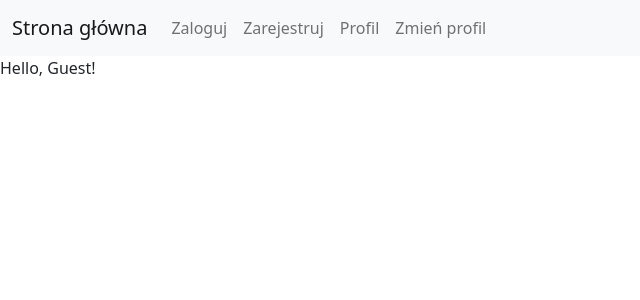
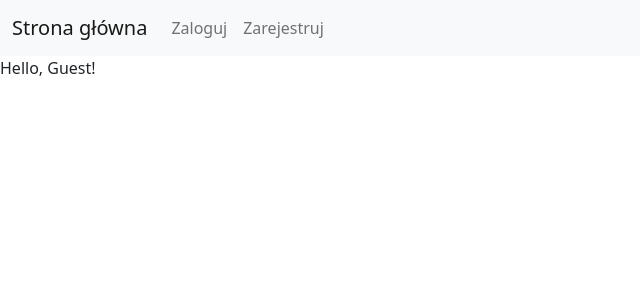
Before and after one commit to Ewelina179/filmography_app, a Django app: template my_app/filmography/templates/home.html in a window 1280 px wide. Shown: the top 300 px of the page, without its empty margins (0-640 px from the left). Run offline with Django 3.2, Linux system fonts and the light colour scheme; the template is opened without the code that fills it, so the values that code supplies are empty; parts of the project's set-up code (start-up, migrations or seed data) failed here and were passed over.

Commit message:
changed href to userprofileview

```diff
--- a/my_app/filmography/templates/base.html
+++ b/my_app/filmography/templates/base.html
@@ -20,16 +20,12 @@
             <a class="nav-link" href="{% url 'password_change' %}">Zmień hasło</a>
           </li>
           <li class="nav-item">
-            <a class="nav-link" href="{% url 'userprofileview' userprofile %}">Profil</a>
+            <a class="nav-link" href="{% url 'userprofileview' userprofile.pk %}">Profil</a>
           </li>
             {% else %}
             <a class="nav-link" href="{% url 'login'%}">Zaloguj</a>
             </li>
             <a class="nav-link" href="{% url 'register'%}">Zarejestruj</a>
-            </li>
-            <a class="nav-link" href="{% url 'register'%}">Profil</a>
-            </li>
-            <a class="nav-link" href="{% url 'register'%}">Zmień profil</a>
             </li>
         {% endif %}
             </ul>
```
